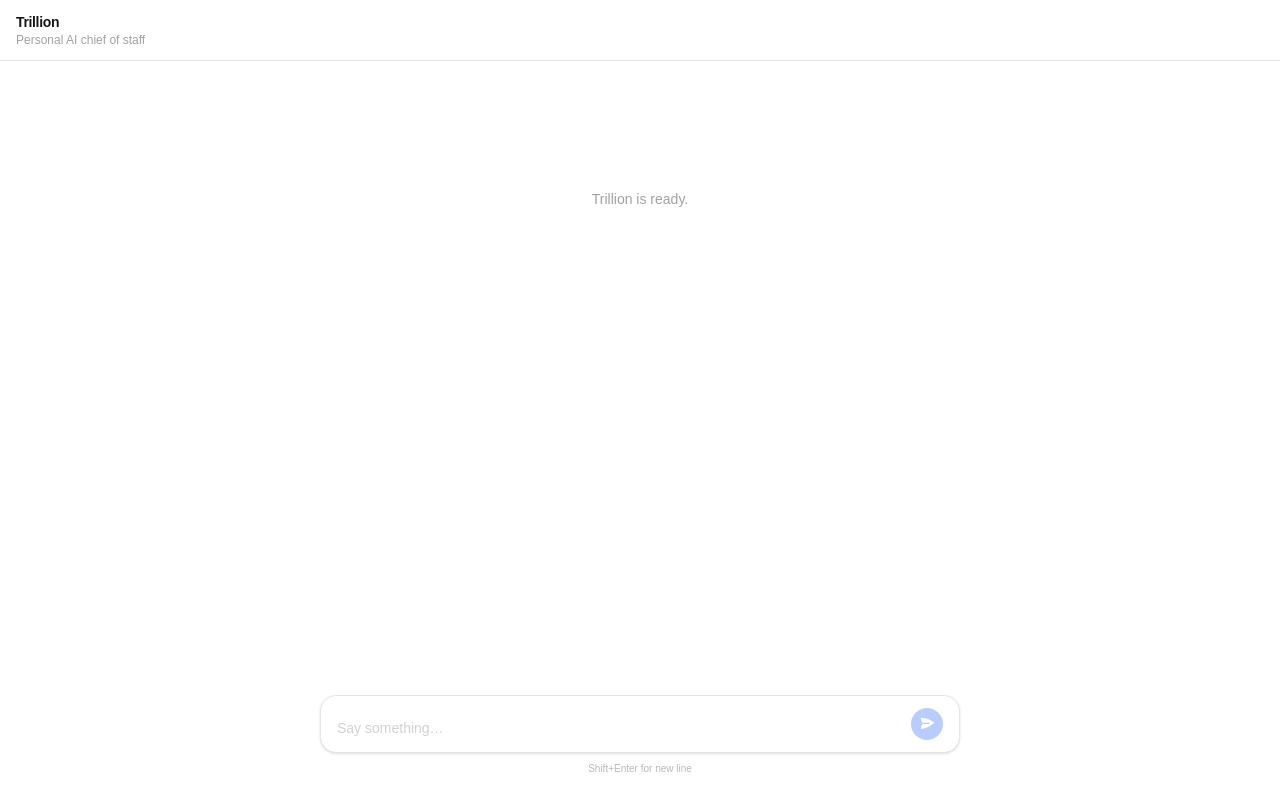
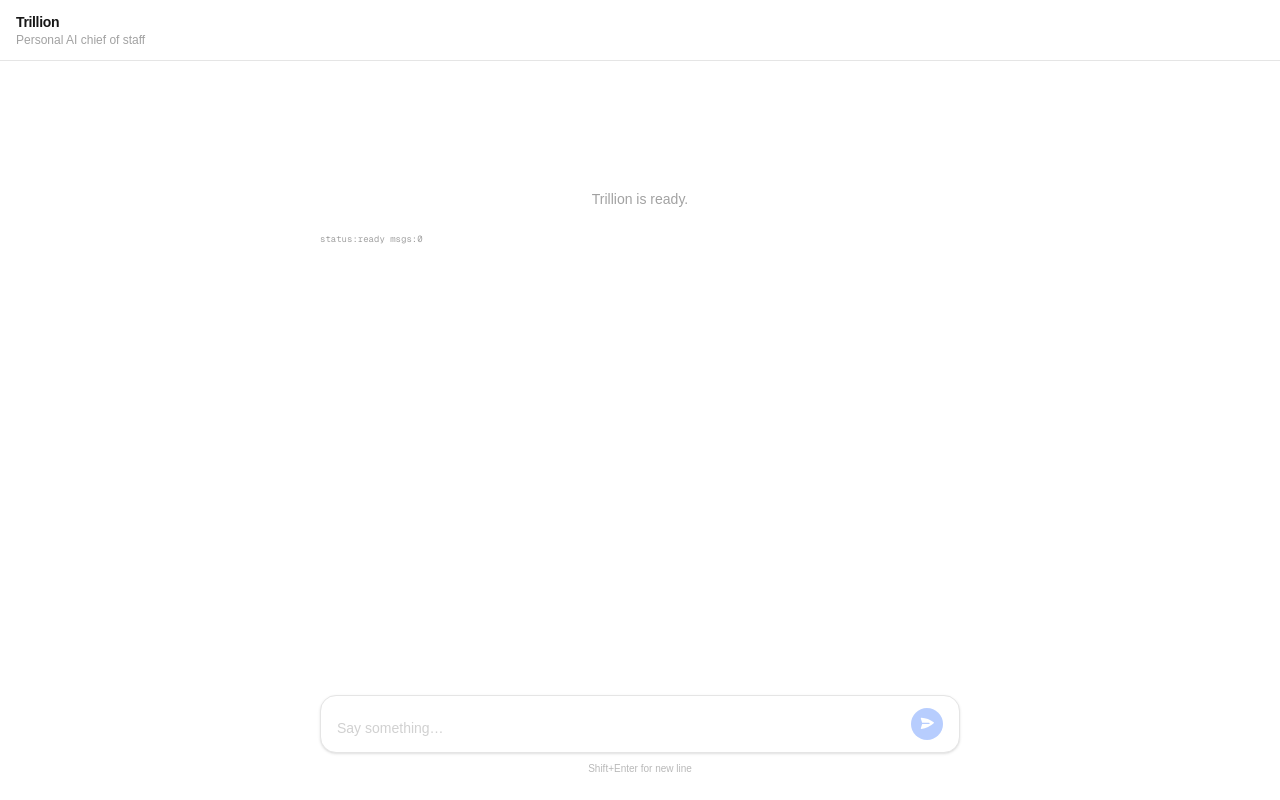
Before and after one commit to bkyle50/kb-helper-, a Next.js app: page / in a window 1280 px wide. Built offline with nearby package versions, Linux system fonts and the light colour scheme.

Commit message:
debug: show raw message parts in UI to diagnose client rendering

```diff
--- a/src/components/chat.tsx
+++ b/src/components/chat.tsx
@@ -39,6 +39,10 @@
             Trillion is ready.
           </p>
         )}
+        <pre className="text-[9px] opacity-40 break-all whitespace-pre-wrap">
+          {`status:${status} msgs:${messages.length}\n`}
+          {messages.map((m) => `[${m.role}] parts:${JSON.stringify(m.parts)}`).join('\n')}
+        </pre>
         {messages.map((msg) => {
           const text = msg.parts
             .filter(isTextUIPart)
```
